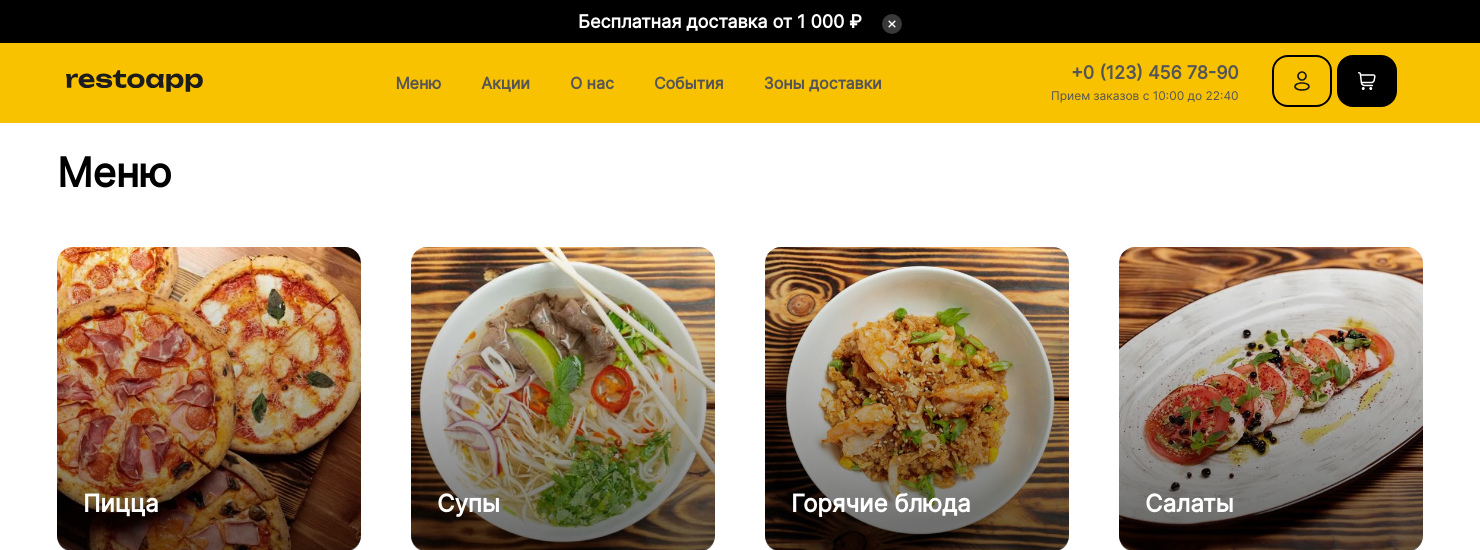
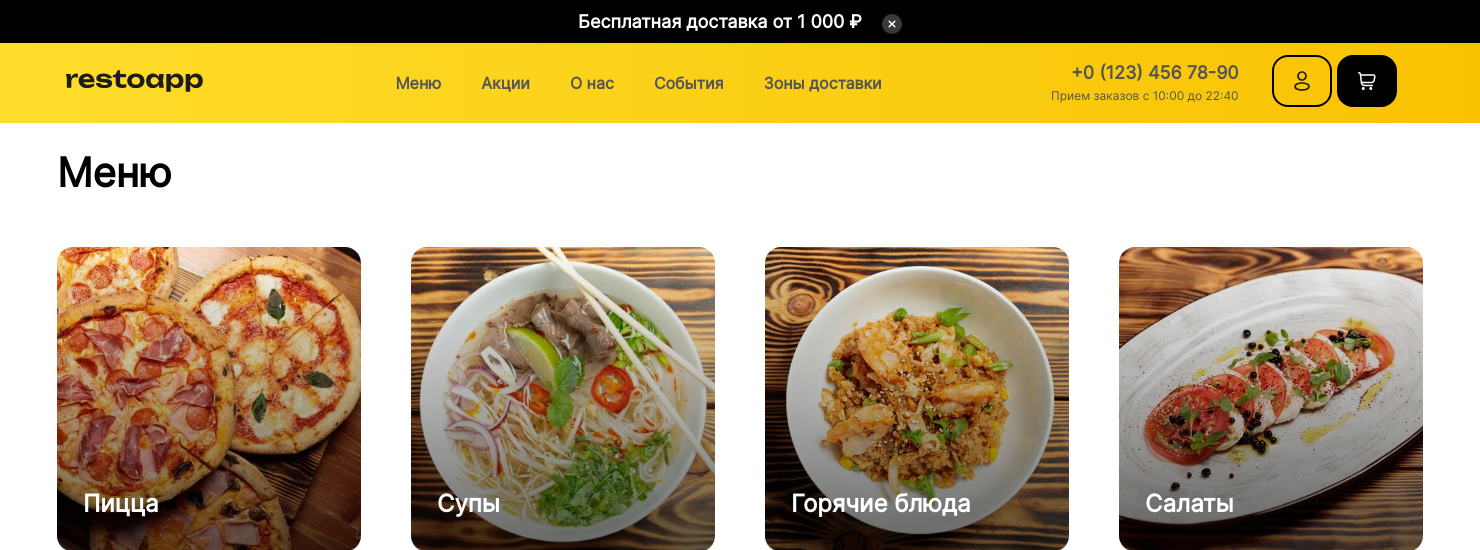
Before and after one commit to ViKraym/PortfolioUNDE, a PHP site: page /restoApp/restopapp.html in a window 1480 px wide. Shown: the top 550 px of the page. Run offline with PHP 8.4, Linux system fonts and the light colour scheme.

Commit message:
Update style.css

```diff
--- a/restoApp/styles/style.css
+++ b/restoApp/styles/style.css
@@ -119,7 +119,7 @@ main{
     margin: auto;
     padding: auto;
     box-sizing: border-box;
-    background-color: #F9C201;
+    background: linear-gradient(90deg, #FEDD2C 0%, #F9C201 100%);
     max-width: 100%;
     min-width: 1440px;
     min-height: 80px;
```
